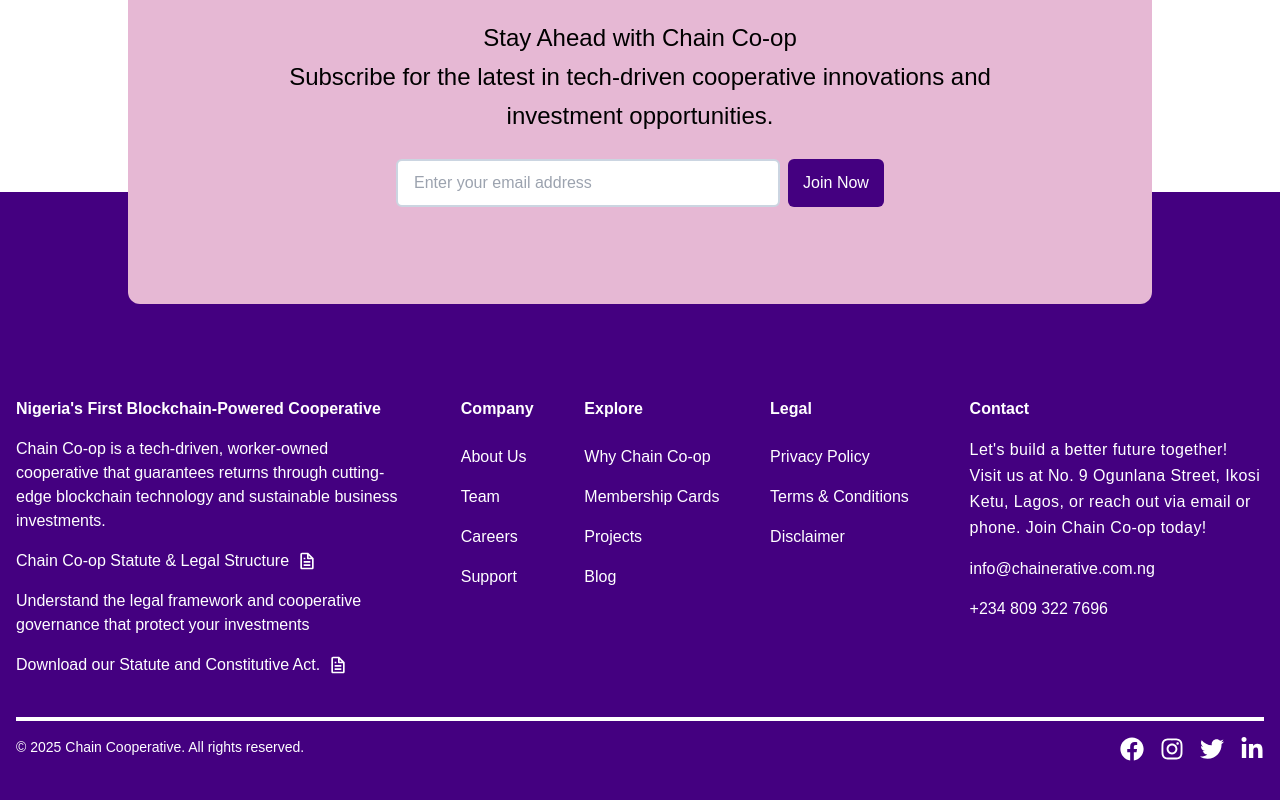
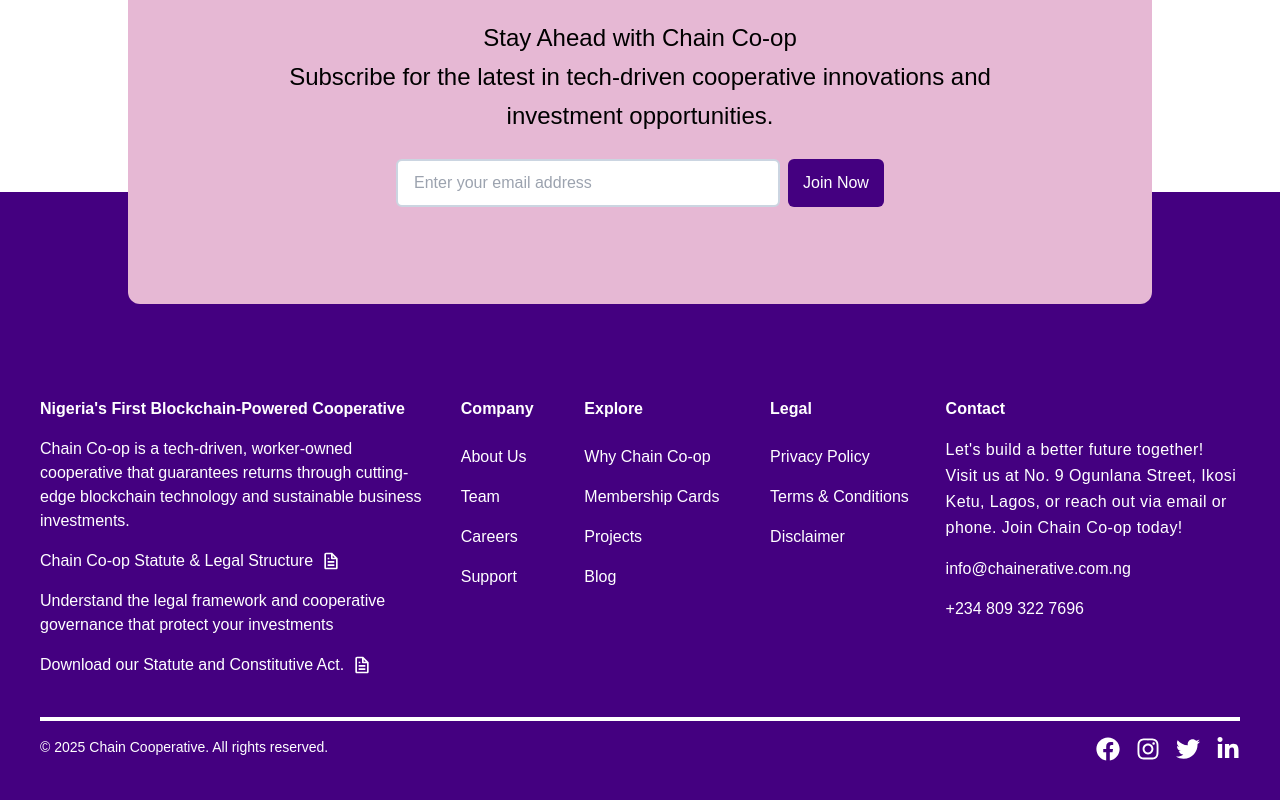
Before and after one commit to syntaxdesigner01/co-op-interview, a Next.js app: page / in a window 1280 px wide. Shown: the part 4139-4939 px from the top of the page. Built offline with nearby package versions, Linux system fonts and the light colour scheme.

Commit message:
feat: add BlogCategory component and adjust FooterComponent padding for improved layout

```diff
--- /dev/null
+++ b/src/app/(Blog)/blog/category/[id]/page.tsx
@@ -0,0 +1,5 @@
+import React from 'react'
+
+export default function BlogCategory() {
+  return <div>BlogCategory</div>;
+}
--- a/src/app/Components/GeneralComponents/FooterComponent.tsx
+++ b/src/app/Components/GeneralComponents/FooterComponent.tsx
@@ -31,7 +31,7 @@ export default function FooterComponent() {
         </section>
       </section>
 
-      <section className="p-10 px-4 bg-background text-white  pt-[16%]  w-full">
+      <section className="p-10 px-10 bg-background text-white  pt-[16%]  w-full">
         <section className="flex gap-4 justify-between border-b-4 pb-10 border-white">
           <section className="w-[30vw] flex flex-col gap-4">
             <h1 className="font-semibold">
```
